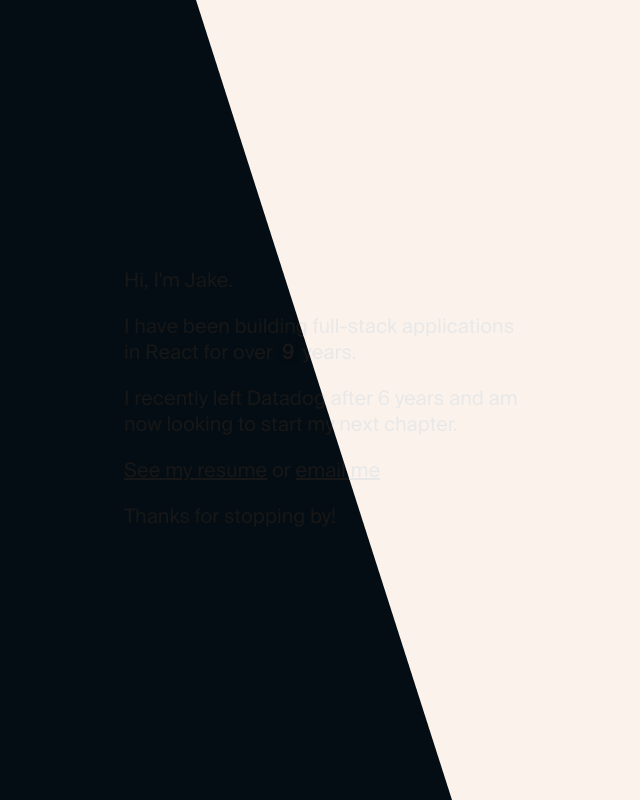
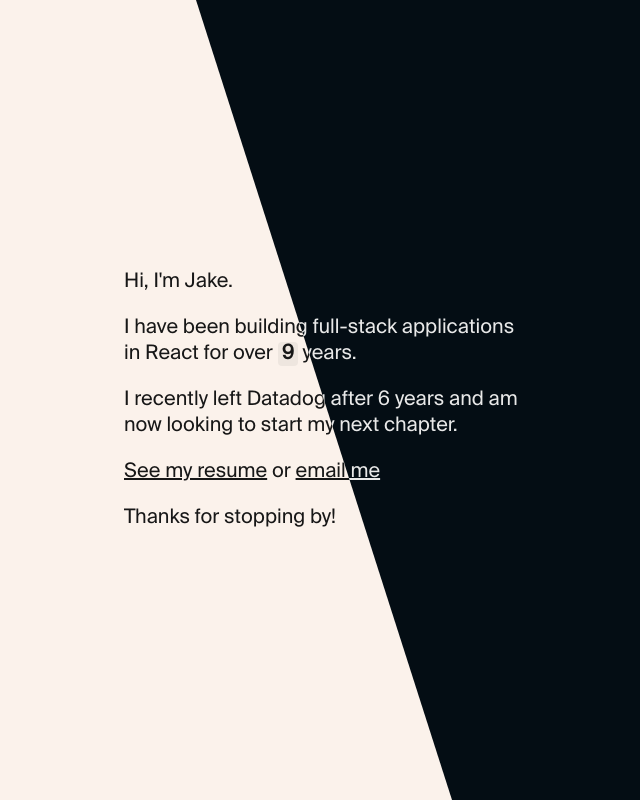
Before and after one commit to jnelken/portfolio-2025, a Next.js app: page / in a window 1280 px wide. Shown: the whole page, without its empty margins (316-956 px from the left). Built offline with nearby package versions, Linux system fonts and the light colour scheme.

Commit message:
Complete v0 website

```diff
--- a/components/pages/Landing.tsx
+++ b/components/pages/Landing.tsx
@@ -4,6 +4,8 @@ import NoiseBackground from '@/components/ui/NoiseBackground';
 import WarpContainer from '@/components/ui/WarpContainer';
 import Flex from '@/components/ui/Flex';
 import { useState } from 'react';
+
+const BACKGROUND_COLOR = '#fbf2eb';
 
 const LINK_STYLE = {
   textDecoration: 'underline',
@@ -48,7 +50,7 @@ const whiteOnBlack = (clipPathA: number, clipPathB: number) => ({
   width: '100%',
   height: '100%',
   clipPath: `polygon(0 0, ${clipPathB}% 0, ${clipPathA}% 100%, 0 100%)`,
-  backgroundColor: invertHexColor('#fbf2eb'),
+  backgroundColor: BACKGROUND_COLOR,
   zIndex: 2,
 });
 
@@ -111,7 +113,7 @@ export default function Landing() {
       justify="center"
       align="center"
       style={{
-        backgroundColor: '#fbf2eb',
+        backgroundColor: invertHexColor(BACKGROUND_COLOR),
         width: '100%',
         height: '100%',
         ...containerStyles,
```
